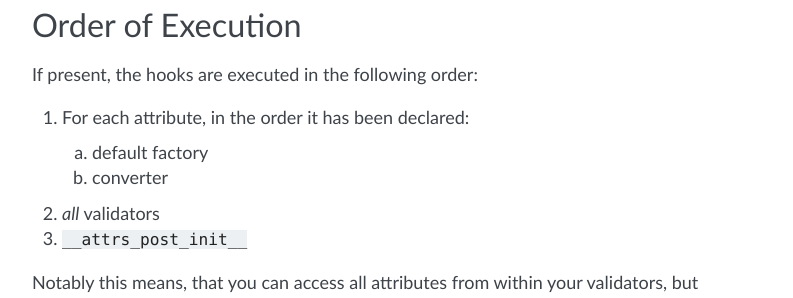
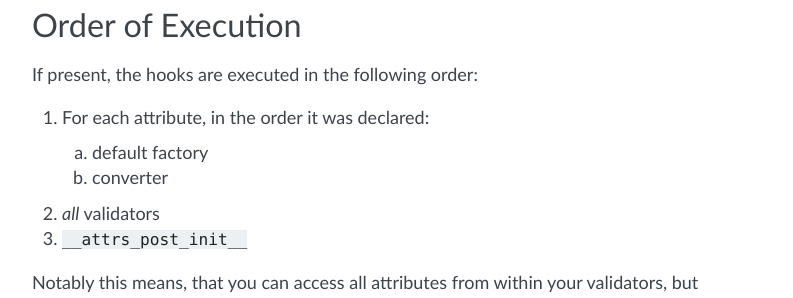
Before and after one commit to python-attrs/attrs, a Sphinx documentation site: the page built from docs/init.rst, in a window 1280 px wide and 900 px high, scrolled down 7287 px. Shown: the part 464-762 px from the top of the window, without its empty margins (368-1161 px from the left). Built offline with Sphinx 7.4.7, drawn with Linux system fonts in a browser that asks for light colours.

Commit message:
Simple past is good enough

```diff
--- a/docs/init.rst
+++ b/docs/init.rst
@@ -356,7 +356,7 @@ Order of Execution
 
 If present, the hooks are executed in the following order:
 
-1. For each attribute, in the order it has been declared:
+1. For each attribute, in the order it was declared:
 
    a. default factory
    b. converter
```
